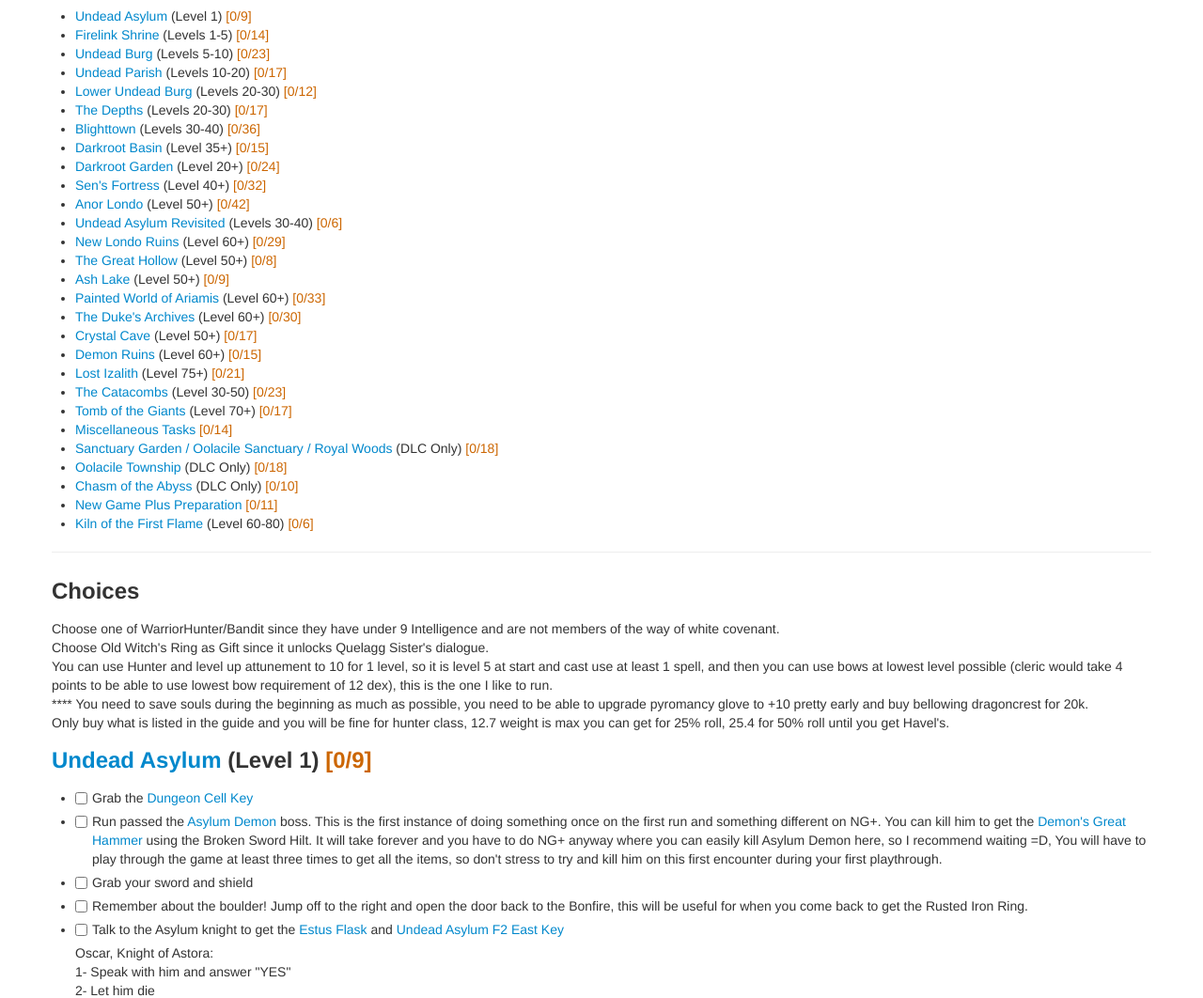
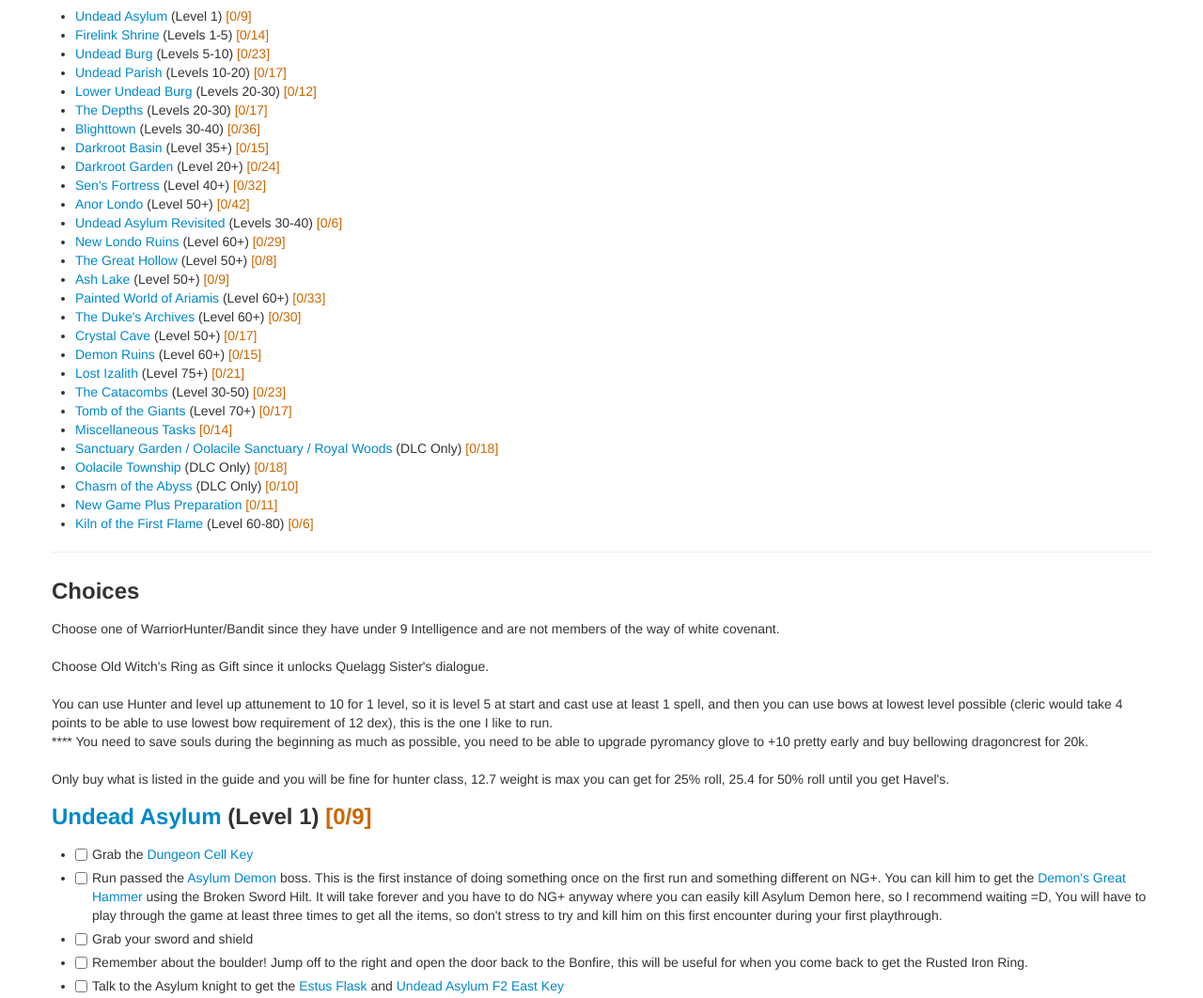
Before and after one commit to JARVIS-AI/ds1-cheatsheet-html, a website: page index.html in a window 1280 px wide. Shown: the part 257-1319 px from the top of the page at 94% size. Drawn offline with nearby package versions, Linux system fonts and the light colour scheme.

Commit message:
Better readable on mobile

```diff
--- a/index.html
+++ b/index.html
@@ -111,10 +111,10 @@
 
                 <h3>Choices</h3>
 
-                <p>Choose one of WarriorHunter/Bandit since they have under 9 Intelligence and are not members of the way of white covenant.<br />
-                    Choose Old Witch's Ring as Gift since it unlocks Quelagg Sister's dialogue.<br />
+                <p>Choose one of WarriorHunter/Bandit since they have under 9 Intelligence and are not members of the way of white covenant.<br /><br />
+                    Choose Old Witch's Ring as Gift since it unlocks Quelagg Sister's dialogue.<br /><br />
                     You can use Hunter and level up attunement to 10 for 1 level, so it is level 5 at start and cast use at least 1 spell, and then you can use bows at lowest level possible (cleric would take 4 points to be able to use lowest bow requirement of 12 dex), this is the one I like to run.<br />
-                    **** You need to save souls during the beginning as much as possible, you need to be able to upgrade pyromancy glove to +10 pretty early and buy bellowing dragoncrest for 20k.<br />
+                    **** You need to save souls during the beginning as much as possible, you need to be able to upgrade pyromancy glove to +10 pretty early and buy bellowing dragoncrest for 20k.<br /><br />
                     Only buy what is listed in the guide and you will be fine for hunter class, 12.7 weight is max you can get for 25% roll, 25.4 for 50% roll until you get Havel's.<br />
                 </p>
 
```
